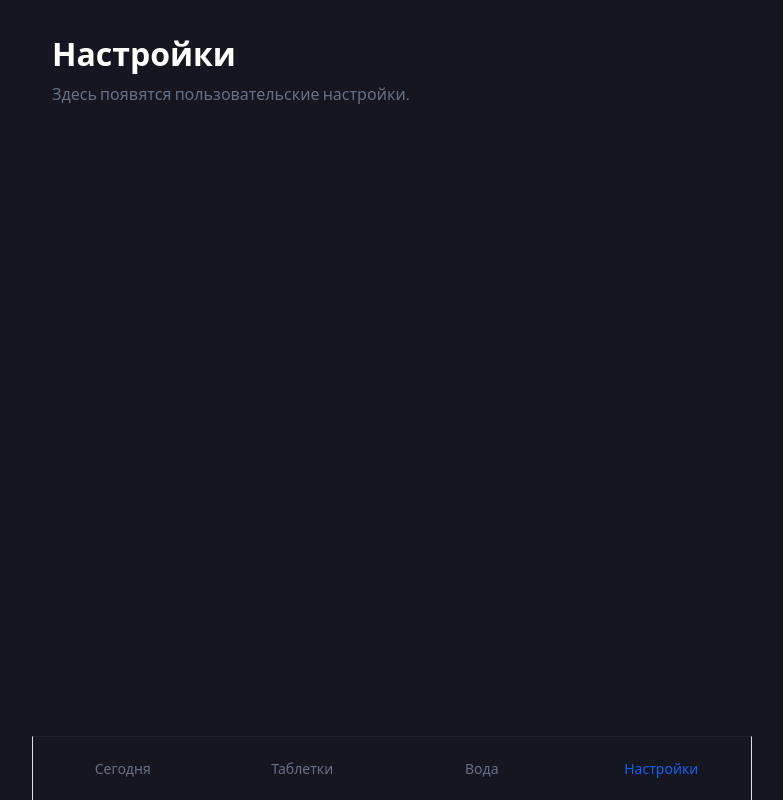
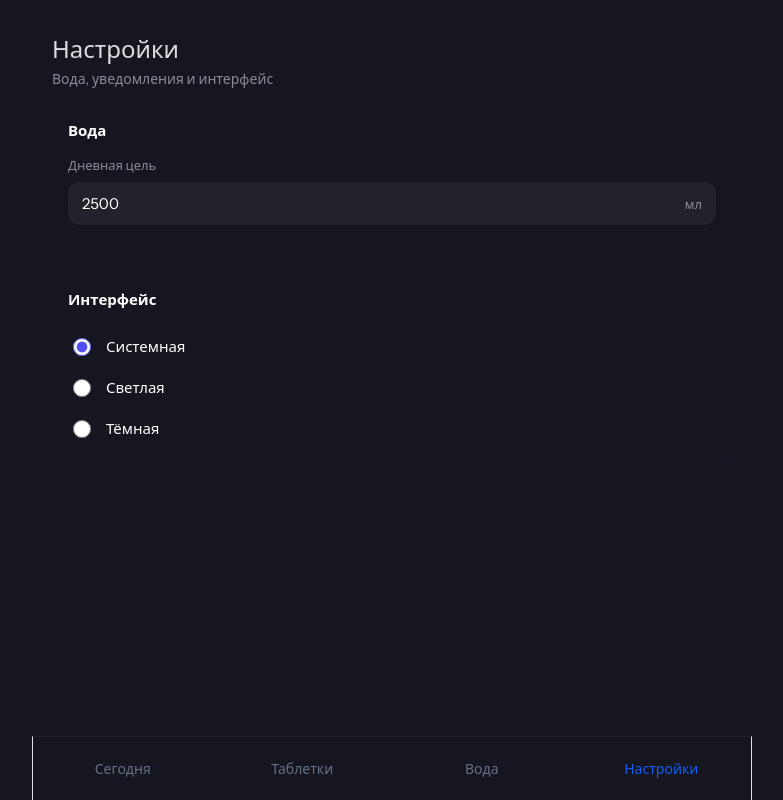
Before and after one commit to VadimRuslanch/Water-Pills, a React (Vite) app: page /settings in a window 1280 px wide. Shown: the whole page, without its empty margins (248-1031 px from the left). Built offline with nearby package versions, Linux system fonts and the light colour scheme.

Commit message:
Экран настройка

```diff
--- a/src/app/styles/index.css
+++ b/src/app/styles/index.css
@@ -574,3 +574,94 @@ select {
  .water-page-buttons .today-btn {
    flex: 1;
  }
+    /* ===== Экран "Настройки" ===== */
+    .settings-page {
+      display: flex;
+      flex-direction: column;
+      gap: 16px;
+    }
+
+    .settings-header h1 {
+      font-size: 24px;
+      font-weight: 400;
+      margin: 0;
+      color: rgba(255, 255, 255, 0.85);
+    }
+
+    .settings-header .date {
+      color: #8b8b96;
+      font-size: 14px;
+      margin: 4px 0 0;
+    }
+
+    .settings-card {
+      background-color: #161621;
+      border-radius: 16px;
+      padding: 16px;
+    }
+
+    .settings-section-title {
+      font-size: 15px;
+      font-weight: 600;
+      margin: 0 0 16px;
+      color: #ffffff;
+    }
+
+    .settings-input-row {
+      display: flex;
+      gap: 12px;
+      margin-bottom: 16px;
+    }
+
+    .settings-input-group {
+      flex: 1;
+      display: flex;
+      flex-direction: column;
+      gap: 8px;
+    }
+
+    .settings-input-group label {
+      font-size: 13px;
+      color: #8b8b96;
+    }
+
+    .settings-input-with-suffix {
+      display: flex;
+      align-items: center;
+      background-color: #22222c;
+      border-radius: 12px;
+      padding: 0 14px;
+    }
+
+    .settings-input-with-suffix input {
+      background: transparent;
+      border: none;
+      color: #ffffff;
+      font-size: 15px;
+      padding: 12px 0;
+      width: 100%;
+      outline: none;
+      font-family: inherit;
+    }
+
+    .settings-input-with-suffix span {
+      color: #8b8b96;
+      font-size: 13px;
+    }
+
+    .settings-radio-row {
+      display: flex;
+      align-items: center;
+      gap: 12px;
+      padding: 10px 0;
+      cursor: pointer;
+      font-size: 15px;
+      color: #ffffff;
+    }
+
+    .settings-radio-row input[type="radio"] {
+      width: 18px;
+      height: 18px;
+      accent-color: #5250f3;
+      cursor: pointer;
+    }
--- a/src/entities/water/model.ts
+++ b/src/entities/water/model.ts
@@ -11,6 +11,7 @@ type WaterStore = {
   entries: WaterEntry[];
   addWater: (amount: number) => void;
   removeWaterEntry: (id: string) => void;
+  setGoal: (goal: number) => void;
 };
 
 export const useWaterStore = create<WaterStore>((set) => ({
@@ -31,4 +32,5 @@ export const useWaterStore = create<WaterStore>((set) => ({
     set((state) => ({
       entries: state.entries.filter((entry) => entry.id !== id),
     })),
+  setGoal: (goal) => set({ goal }),
 }));
--- a/src/pages/settings/ui/SettingsPage.tsx
+++ b/src/pages/settings/ui/SettingsPage.tsx
@@ -1,10 +1,48 @@
-import { PagePlaceholder } from '../../../shared/ui/PagePlaceholder'
+import { useWaterStore } from "../../../entities/water/model";
 
 export function SettingsPage() {
+  const goal = useWaterStore((state) => state.goal);
+  const setGoal = useWaterStore((state) => state.setGoal);
+
   return (
-    <PagePlaceholder
-      title="Настройки"
-      description="Здесь появятся пользовательские настройки."
-    />
-  )
+    <div className="settings-page">
+      <header className="settings-header">
+        <h1>Настройки</h1>
+        <p className="date">Вода, уведомления и интерфейс</p>
+      </header>
+
+      <div className="settings-card">
+        <h2 className="settings-section-title">Вода</h2>
+        <div className="settings-input-row">
+          <div className="settings-input-group">
+            <label>Дневная цель</label>
+            <div className="settings-input-with-suffix">
+              <input
+                type="number"
+                value={goal}
+                onChange={(e) => setGoal(Number(e.target.value))}
+              />
+              <span>мл</span>
+            </div>
+          </div>
+        </div>
+      </div>
+
+      <div className="settings-card">
+        <h2 className="settings-section-title">Интерфейс</h2>
+        <label className="settings-radio-row">
+          <input type="radio" name="theme" defaultChecked />
+          <span>Системная</span>
+        </label>
+        <label className="settings-radio-row">
+          <input type="radio" name="theme" />
+          <span>Светлая</span>
+        </label>
+        <label className="settings-radio-row">
+          <input type="radio" name="theme" />
+          <span>Тёмная</span>
+        </label>
+      </div>
+    </div>
+  );
 }
```
